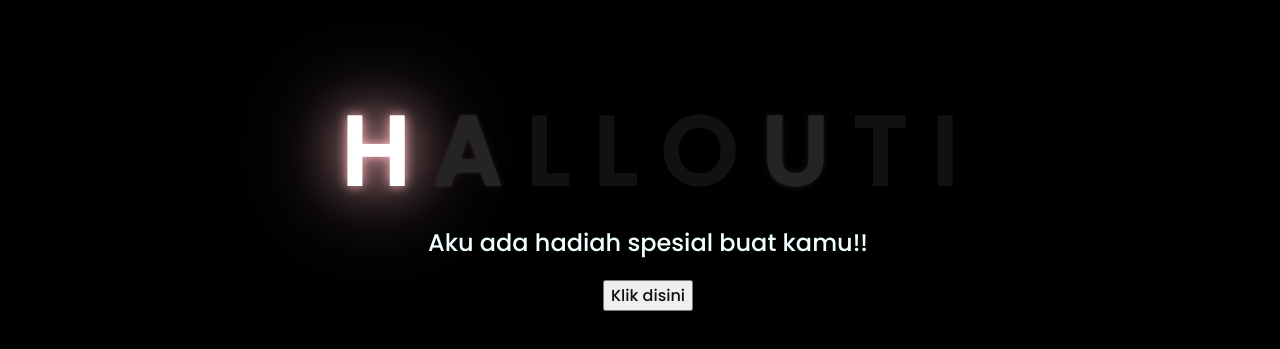
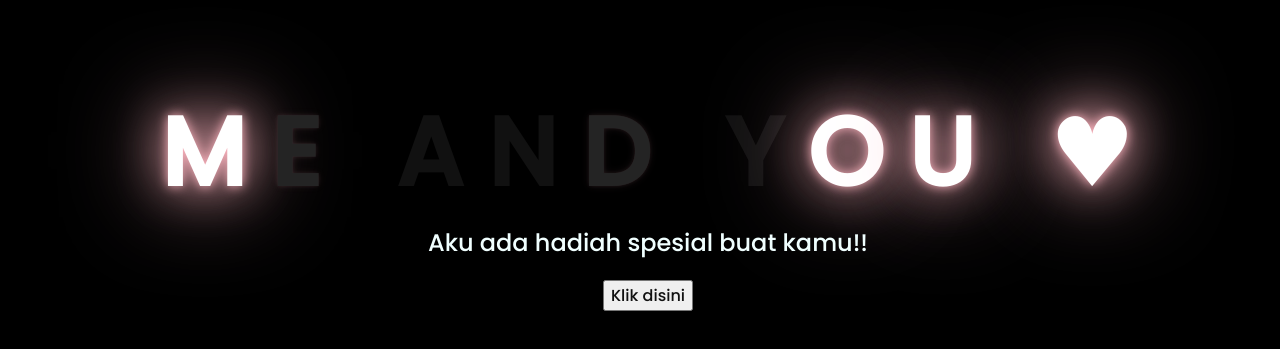
Before and after one commit to Didy06/Ulti, a plain HTML site: page index.html in a window 1280 px wide. Shown: the part 213-562 px from the top of the page. Drawn offline with Linux system fonts and the light colour scheme.

Commit message:
index.html

```diff
--- a/index.html
+++ b/index.html
@@ -11,14 +11,18 @@
 <body>
     <div class="greetings">
     <!-- silahkan menambah kata sesuai keinginan dengan <span>text...</span -->
-        <span>H</span>
+        <span>M</span>
+        <span>E</span>
+        <span>&nbsp</span>
         <span>A</span>
-        <span>L</span>
-        <span>L</span>
+        <span>N</span>
+        <span>D</span>
+        <span>&nbsp</span>
+        <span>Y</span>
         <span>O</span>
         <span>U</span>
-        <span>T</span>
-        <span>I</span>
+        <span>&nbsp</span>
+        <span>&#9829</span>
     </div>
     <div class="description">
         <span>Aku ada hadiah spesial buat kamu!!</span>
```
